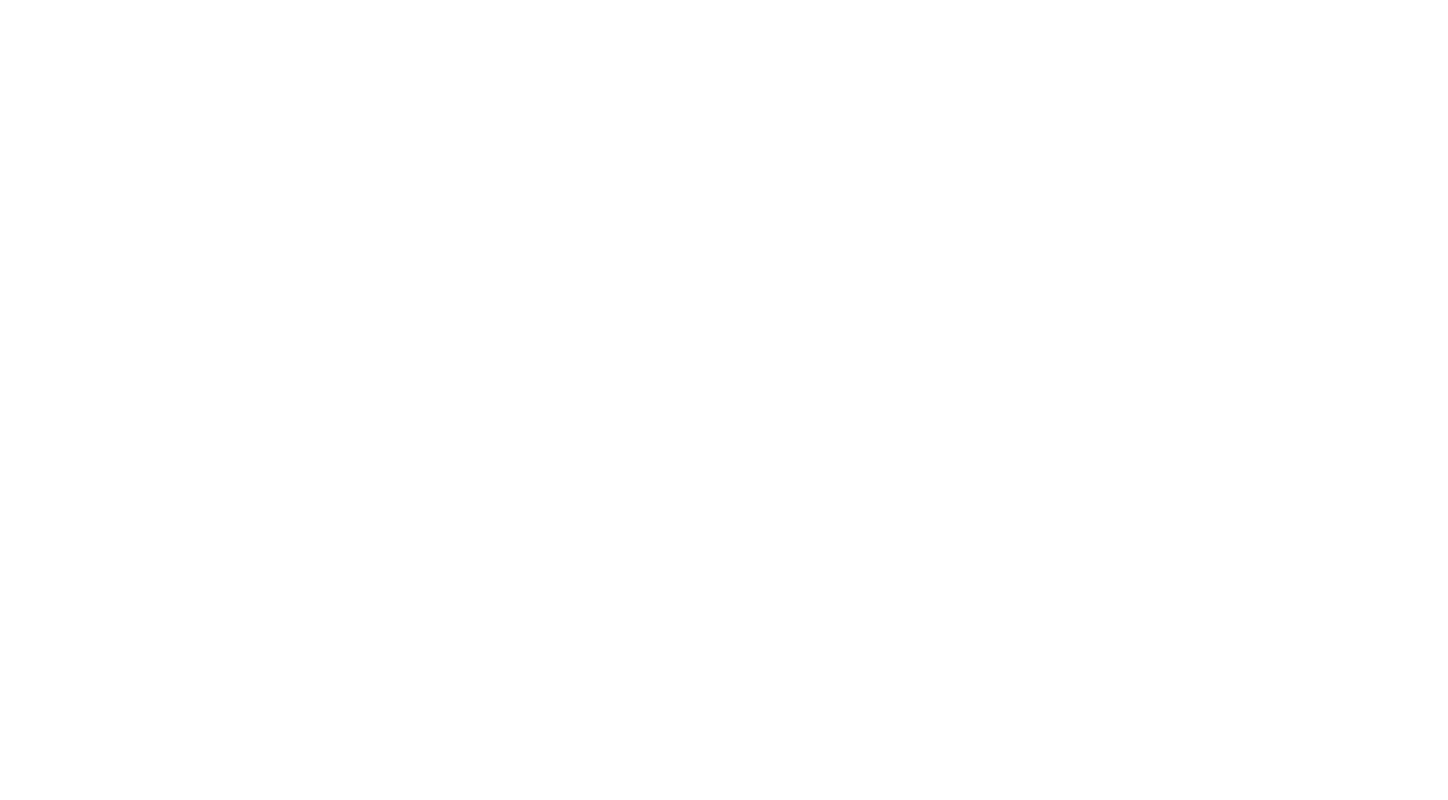
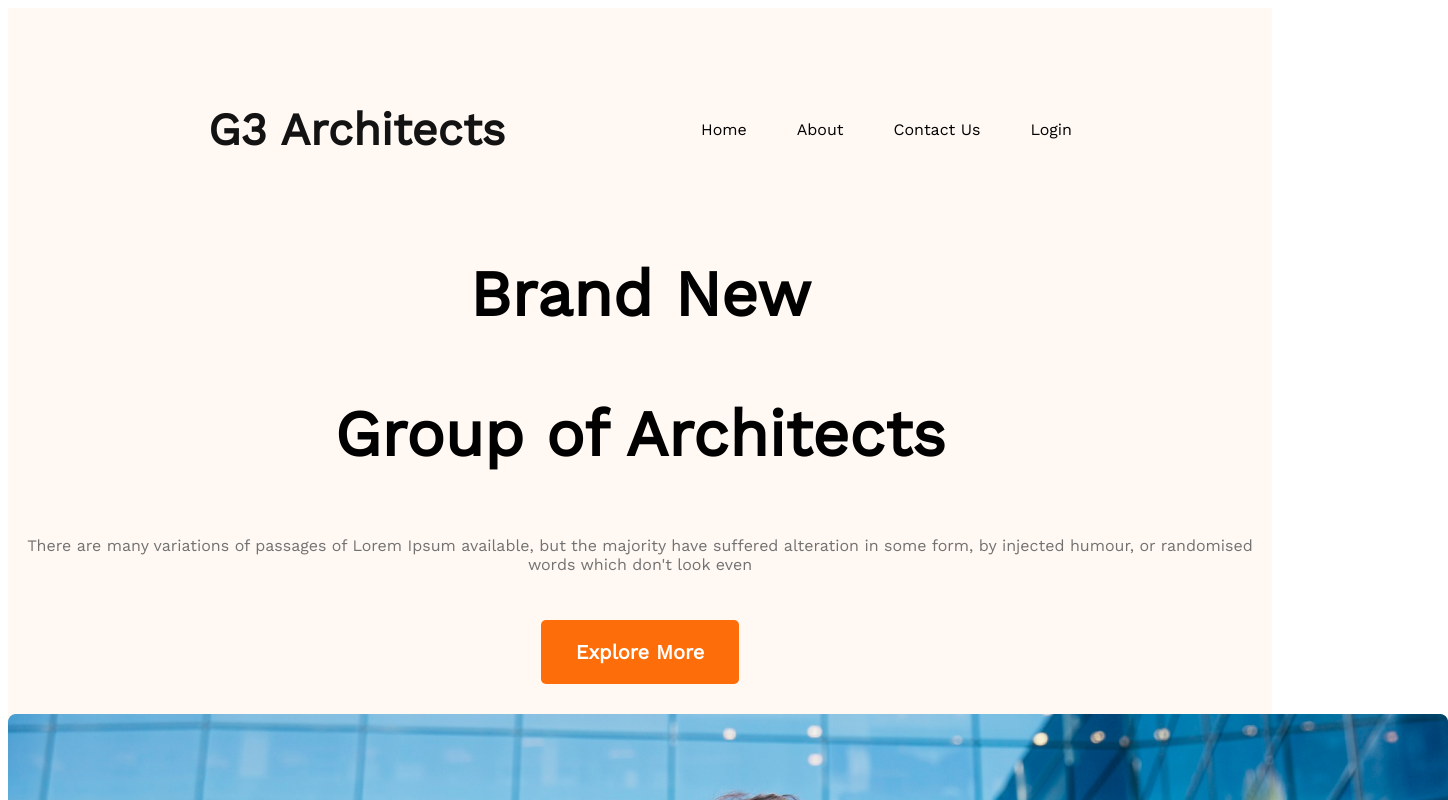
Before and after one commit to Abdur-Rahman-Sumon/assignment-2, a plain HTML site: page index.html in a window 1280 px wide. Shown: the top 800 px of the page, 1448 px wide, since content can reach past the window. Drawn offline with nearby package versions, Linux system fonts and the light colour scheme.

Commit message:
first added

```diff
--- a/index.html
+++ b/index.html
@@ -5,9 +5,36 @@
     <meta http-equiv="X-UA-Compatible" content="IE=edge">
     <meta name="viewport" content="width=device-width, initial-scale=1.0">
     <title>Assignment Two </title>
+    <link rel="preconnect" href="https://fonts.googleapis.com">
+<link rel="preconnect" href="https://fonts.gstatic.com" crossorigin>
+<link href="https://fonts.googleapis.com/css2?family=Open+Sans&family=Work+Sans&display=swap" rel="stylesheet">
     <link rel="stylesheet" href="./styles/architecture.css">
 </head>
-<body>
+ <body>
+        <header class="header">
+            <nav>
+                  <h3 class="nav-title">G3 Architects</h3>
+                  <ul>
+                    <li>Home</li>
+                    <li>About</li>
+                    <li>Contact Us</li>
+                    <li>Login</li>
+                  </ul>
+            </nav>
+            <!-- Header banner -->
+        <div class="container">
+            <h3 class="banner-title">Brand New</h3>
+            <h3 class="banner-title">Group of Architects</h3>
+            <p class="banner-description">There are many variations of passages of Lorem Ipsum available, but the majority have suffered alteration in some form, by injected humour, or randomised words which don't look even</p>
+            <button class="btn-primary">Explore More</button>
+        </div>
 
+
+    </div>
+    <div class="banner-img">
+        <img src="images/banner.png" alt="">
+        </div>
+    </header>
+    <
 </body>
 </html>
--- a/styles/architecture.css
+++ b/styles/architecture.css
@@ -0,0 +1,69 @@
+* {
+    font-family: 'Work Sans', sans-serif;
+}
+
+
+/* Header and Navigation styles */
+nav {
+    display: flex;
+    justify-content: space-between;
+    padding: 50px 200px;
+}
+
+.header {
+    background-color: #FFF8F3;
+    background-repeat: no-repeat;
+    background-position:
+}
+
+.nav-title {
+    font-weight: 700;
+    font-size: 45px;
+    color: #131313;
+}
+
+nav ul {
+    display: flex;
+    align-items: center;
+}
+
+nav li {
+    list-style: none;
+    margin-left: 50px;
+}
+
+.text-primary {
+    color: #FD6E0A;
+}
+
+.btn-primary {
+    height: 64px;
+    background: #FD6E0A;
+    border-radius: 5px;
+    color: #FFFFFF;
+    font-weight: 700;
+    font-size: 20px;
+    border: 0;
+    padding: 18px 35px;
+    text-align: center;
+    margin-bottom: 30px;
+    margin-top: 30px;
+}
+
+/* Banner Styles */
+.container {
+    text-align: center;
+}
+
+.banner-title {
+    font-weight: 700;
+    font-size: 64px;
+    margin-top: 5px;
+}
+
+.banner-description {
+    font-weight: 400;
+    font-size: 16px;
+    color: #727272;
+
+}
```
